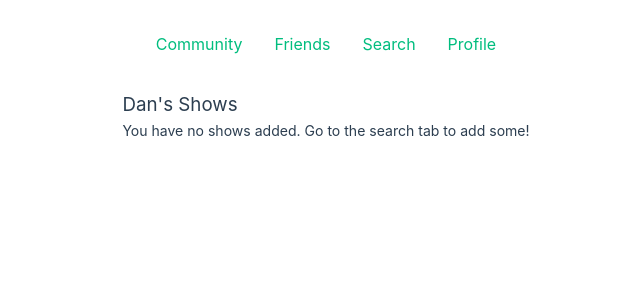
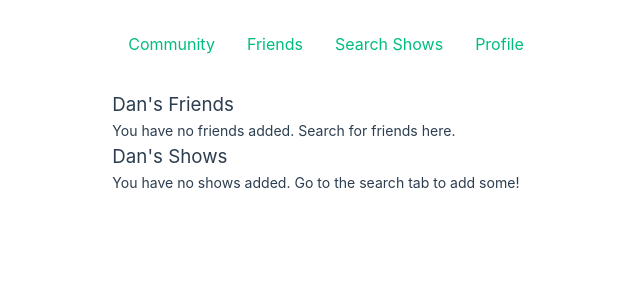
Before and after one commit to popplio2/show-social-frontend, a Vue app in the folder showsocial/: page /profile in a window 1280 px wide. Shown: the top 300 px of the page, without its empty margins (314-954 px from the left). Built offline with nearby package versions, Linux system fonts and the light colour scheme.

Commit message:
figuring out how to have friends

```diff
--- a/showsocial/src/App.vue
+++ b/showsocial/src/App.vue
@@ -7,7 +7,7 @@ import { RouterLink, RouterView } from 'vue-router'
       <nav>
         <RouterLink to="/community">Community</RouterLink>
         <RouterLink to="/friends">Friends</RouterLink>
-        <RouterLink to="/search">Search</RouterLink>
+        <RouterLink to="/search">Search Shows</RouterLink>
         <RouterLink to="/profile">Profile</RouterLink>
       </nav>
   </header>
--- a/showsocial/src/components/ShowComponent.vue
+++ b/showsocial/src/components/ShowComponent.vue
@@ -1,6 +1,6 @@
 <script setup>
-import { useShowStore } from '../stores/shows';
-const showStore = useShowStore();
+import { useUserStore } from '../stores/user';
+const userStore = useUserStore();
 </script>
 
 <template>
@@ -8,7 +8,7 @@ const showStore = useShowStore();
     <p>{{ show.name }}</p>
     <img :src="show.image.original" alt="" v-if="show.image">
     <p v-else>(Image not available)</p>
-    <button @click="showStore.addShow(show)" class="add-btn" v-if="isAddable">Add show</button>
+    <button @click="userStore.addShow(show)" class="add-btn" v-if="isAddable">Add show</button>
     <button @click="$emit('post')" class="add-btn" v-else>Post show</button>
   </div>
 </template>
--- a/showsocial/src/components/ShowGallery.vue
+++ b/showsocial/src/components/ShowGallery.vue
@@ -1,4 +1,4 @@
-<template>
+<!-- <template>
   <ShowComponent v-for="show in showArray" :show="show.show" :key="show.id"/>
 </template>
 
@@ -38,4 +38,4 @@ export default {
 
 <style>
 
-</style>
+</style> -->
--- a/showsocial/src/stores/shows.js
+++ b/showsocial/src/stores/user.js
@@ -1,14 +1,15 @@
 import { defineStore } from 'pinia'
 
-export const useShowStore = defineStore({
-  id: 'shows',
+export const useUserStore = defineStore({
+  id: 'user',
   state: () => ({
     username: "Dan",
     searchInput: "",
     myShows: [],
     showCounter: 0,
-    // posts: []
-    // friends: []
+    posts: [],
+    friendRequests: [],
+    friends: [],
   }),
   actions: {
     addShow(show) {
--- a/showsocial/src/views/ProfileView.vue
+++ b/showsocial/src/views/ProfileView.vue
@@ -1,24 +1,38 @@
 <script setup>
-import { useShowStore } from '../stores/shows';
-const showStore = useShowStore();
+import { useUserStore } from '../stores/user';
+const userStore = useUserStore();
 </script>
 
 <template>
-  <h1>{{ showStore.username }}'s Shows</h1>
+  <!-- section for friend requests -->
+  <div>
+    <h1>{{ userStore.username }}'s Friends</h1>
+    <div v-if="userStore.friends.length !== 0">
+      <div>
+        <!-- <h2 v-for="friend in userStore.friends" :key="friend.id">{{ friend.name }}</h2> -->
+      </div>
+    </div>
+    <h2 v-else>You have no friends added. Search for friends here.</h2>
+    <!-- Search bar, options to search by username or ID, send request -->
+  </div>
 
-  <div v-if="showStore.showCounter !== 0">
-    <div class="sort-btns">
-      <button @click="showStore.sortByName()">Sort alphabetically</button>
-      <button @click="showStore.sortByFirst()">Sort by first added</button>
-      <button @click="showStore.sortByLast()">Sort by last added</button>
+  <div>
+    <h1>{{ userStore.username }}'s Shows</h1>
+    <div v-if="userStore.showCounter !== 0">
+      <div class="sort-btns">
+        <button @click="userStore.sortByName()">Sort alphabetically</button>
+        <button @click="userStore.sortByFirst()">Sort by first added</button>
+        <button @click="userStore.sortByLast()">Sort by last added</button>
+      </div>
+      <div class="my-shows">
+        <ShowComponent @post="postShow(show)" v-for="show in userStore.myShows" :show="show" :isAddable="false" :key="show.id" />
+      </div>
     </div>
-    <div class="my-shows">
-      <ShowComponent @post="postShow(show)" v-for="show in showStore.myShows" :show="show" :isAddable="false" :key="show.id" />
-    </div>
+    <h2 v-else>You have no shows added. Go to the search tab to add some!</h2>
+
+    <ShowPost @closePostModal="showPost = null" :show="showPost" v-if="showPost"/>
   </div>
-  <h2 v-else>You have no shows added. Go to the search tab to add some!</h2>
 
-  <ShowPost @closePostModal="showPost = null" :show="showPost" v-if="showPost"/>
 </template>
 
 <script>
--- a/showsocial/src/views/SearchView.vue
+++ b/showsocial/src/views/SearchView.vue
@@ -4,7 +4,7 @@
       <div>
         <h1>Find shows</h1>
         <span>
-          <input @keyup.enter="fetchData()" v-model="showStore.searchInput" type="text">
+          <input @keyup.enter="fetchData()" v-model="userStore.searchInput" type="text">
           <button @click="fetchData()" class="search-btn">Search</button>
         </span>
       </div>
@@ -15,7 +15,7 @@
   </div>
 </template>
 <script>
-import { useShowStore } from '../stores/shows';
+import { useUserStore } from '../stores/user';
 import ShowComponent from '../components/ShowComponent.vue';
 export default {
   name: "SearchView",
@@ -28,24 +28,24 @@ export default {
     }
   },
   setup() {
-    const showStore = useShowStore();
-    return { showStore };
+    const userStore = useUserStore();
+    return { userStore };
   },
   mounted() {
     this.fetchData();
   },
   methods: {
     fetchData: async function () {
-      if (this.showStore.searchInput !== "") { // makes sure input isn't blank
+      if (this.userStore.searchInput !== "") { // makes sure input isn't blank
         try {
-        console.log(this.showStore.searchInput);
+        console.log(this.userStore.searchInput);
         const result = await fetch(
-          `https://api.tvmaze.com/search/shows?q=${this.showStore.searchInput}`
+          `https://api.tvmaze.com/search/shows?q=${this.userStore.searchInput}`
         );
         const showArray = await result.json();
         this.showArray = showArray;
         if (this.showArray.length === 0) {
-          alert(`Could not find any shows with the title: "${this.showStore.searchInput}". Check for typos and try again.`)
+          alert(`Could not find any shows with the title: "${this.userStore.searchInput}". Check for typos and try again.`)
         }
       } catch (error) {
         alert(error);
```
